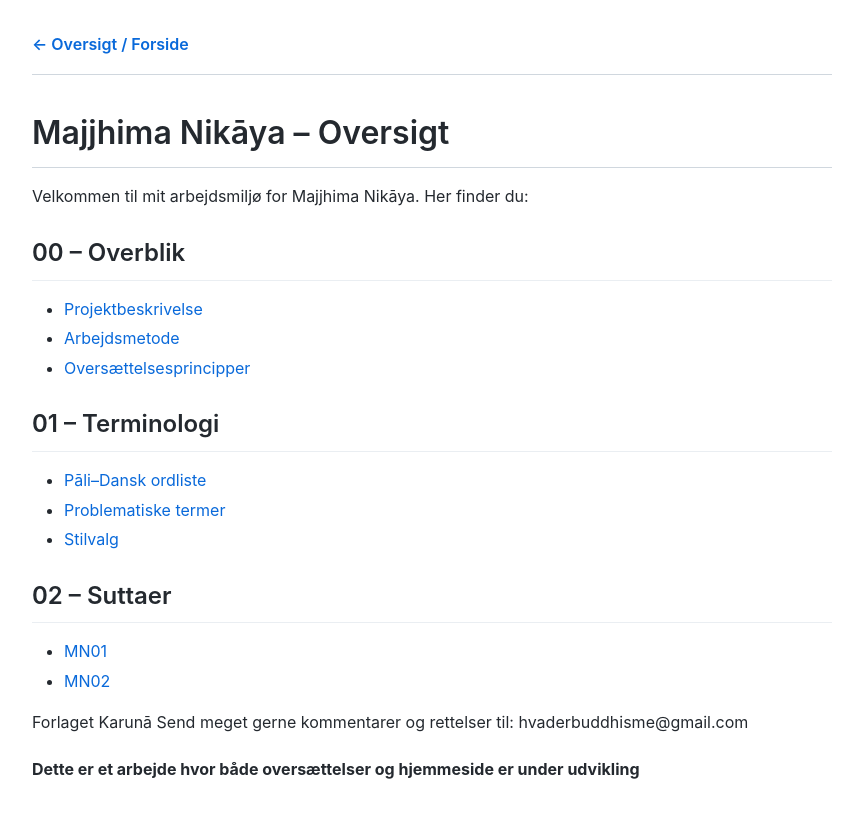
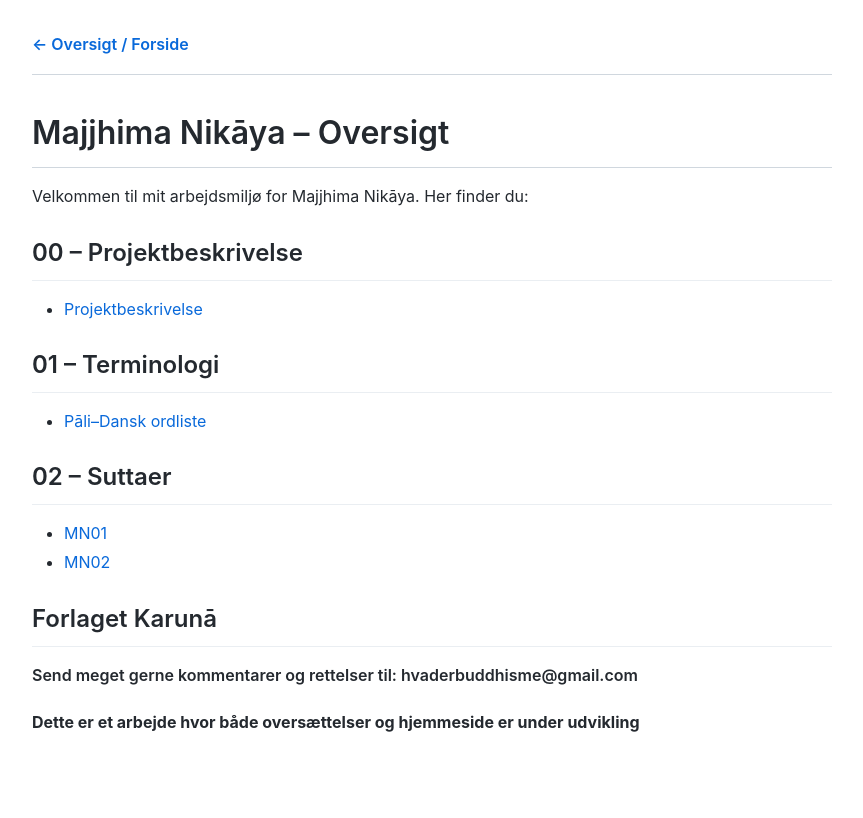
Before and after one commit to henningvhansen/Suttaer, a Jekyll site: the page built from index.md, in a window 1280 px wide. Shown: the top 818 px of the page, without its empty margins (208-1071 px from the left). Built offline with Jekyll 4.4.1, drawn with Linux system fonts in a browser that asks for light colours.

Commit message:
Update index.md

```diff
--- a/index.md
+++ b/index.md
@@ -6,20 +6,16 @@ title: Suttaer
 
 Velkommen til mit arbejdsmiljø for Majjhima Nikāya. Her finder du:
 
-## 00 – Overblik
-- [Projektbeskrivelse](majjhima/00-overblik/Projektbeskrivelse.md)
-- [Arbejdsmetode](majjhima/00-overblik/Arbejdsmetode.md)
-- [Oversættelsesprincipper](majjhima/00-overblik/Oversættelsesprincipper.md)
+## 00 – Projektbeskrivelse
+- [Projektbeskrivelse](majjhima/00-overblik/projektbeskrivelse.md)
 
 ## 01 – Terminologi
 - [Pāli–Dansk ordliste](majjhima/01-terminologi/Pāli–dansk-ordliste.md)
-- [Problematiske termer](majjhima/01-terminologi/Problematiske-Termer.md)
-- [Stilvalg](majjhima/01-terminologi/Stilvalg.md)
 
 ## 02 – Suttaer
 - [MN01](majjhima/02-suttaer/MN01.md)
 - [MN02](majjhima/02-suttaer/MN02.md)
 
-Forlaget Karunā
-Send meget gerne kommentarer og rettelser til: hvaderbuddhisme@gmail.com
+## Forlaget Karunā
+**Send meget gerne kommentarer og rettelser til: hvaderbuddhisme@gmail.com**
 #### Dette er et arbejde hvor både oversættelser og hjemmeside er under udvikling
```
